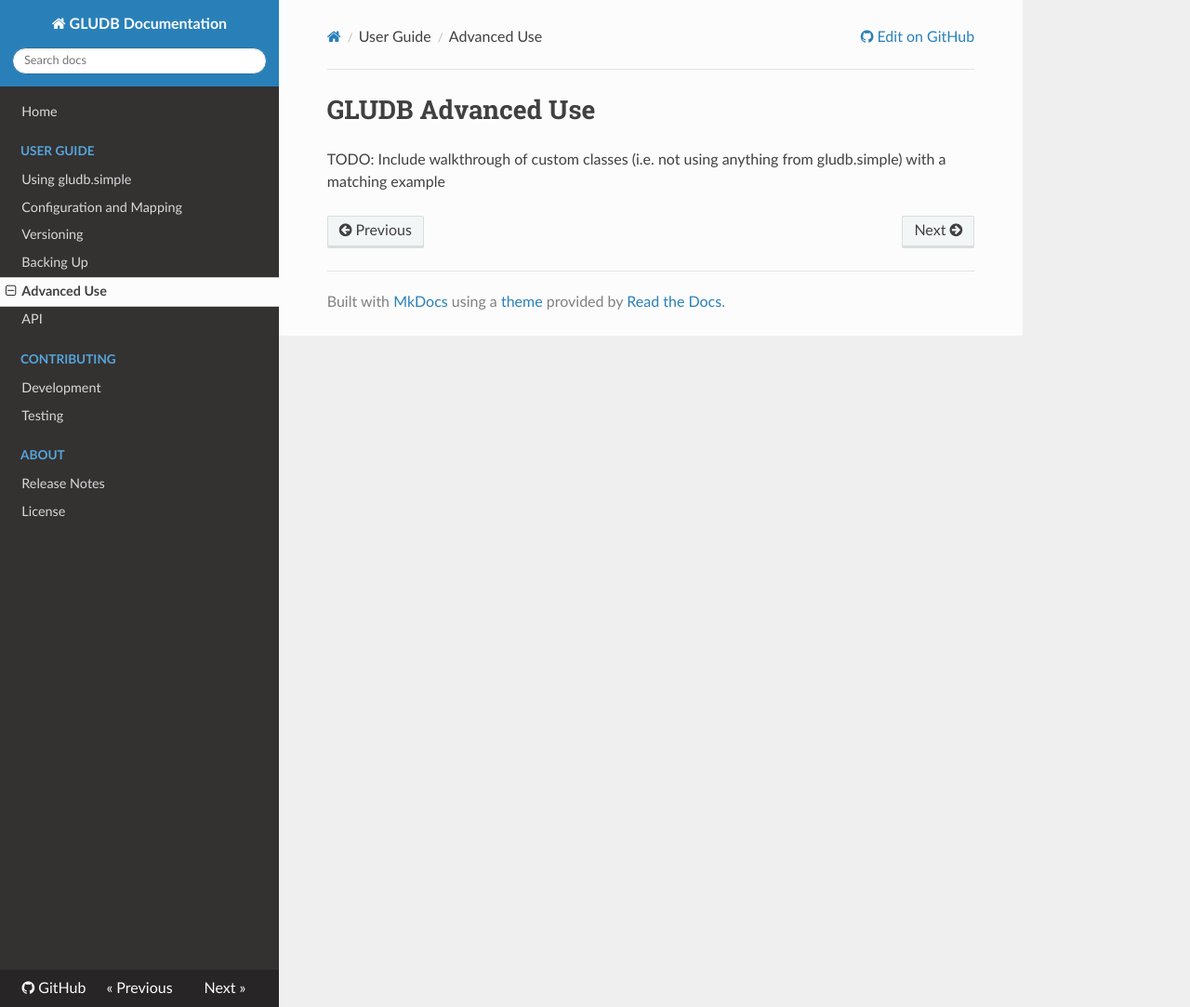
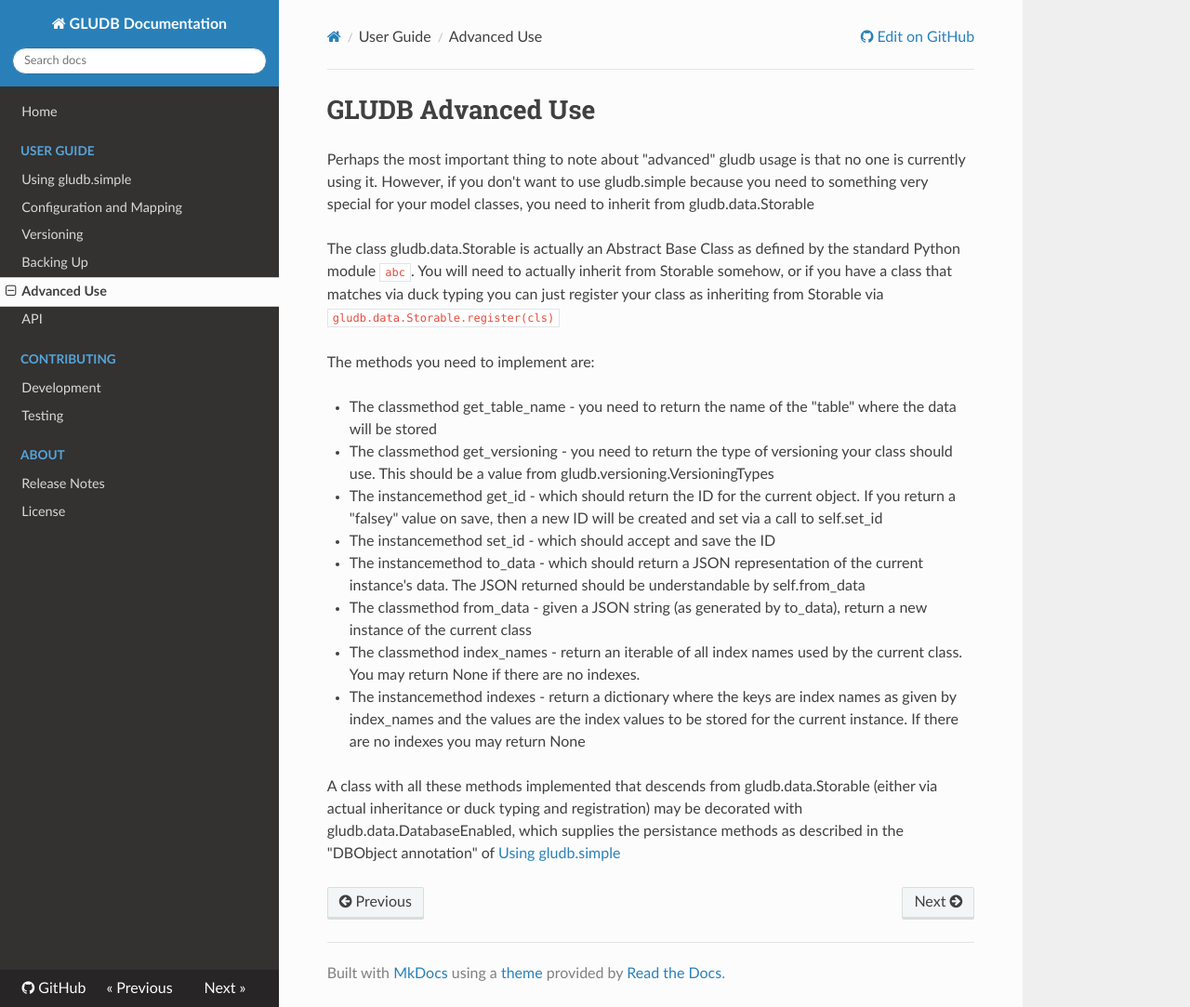
Before and after one commit to memphis-iis/GLUDB, an MkDocs documentation site: the page built from docs/advanced.md, in a window 1280 px wide and 1083 px high. Shown: the whole window at 93% size. Built offline with MkDocs 1.6.1, drawn with Linux system fonts in a browser that asks for light colours; nearby versions of some CDN libraries; old or Windows-style settings are respelled for this version of MkDocs.

Commit message:
advanced doc [ci skip]

```diff
--- a/docs/advanced.md
+++ b/docs/advanced.md
@@ -1,4 +1,40 @@
 # GLUDB Advanced Use
 
-TODO: Include walkthrough of custom classes (i.e. not using anything from
-      gludb.simple) with a matching example
+Perhaps the most important thing to note about "advanced" gludb usage is that
+no one is currently using it. However, if you don't want to use gludb.simple
+because you need to something very special for your model classes, you need to
+inherit from gludb.data.Storable
+
+The class gludb.data.Storable is actually an Abstract Base Class as defined by
+the standard Python module `abc`. You will need to actually inherit from
+Storable somehow, or if you have a class that matches via duck typing you can
+just register your class as inheriting from Storable via
+`gludb.data.Storable.register(cls)`
+
+The methods you need to implement are:
+
+* The classmethod get_table_name - you need to return the name of the "table"
+  where the data will be stored
+* The classmethod get_versioning - you need to return the type of versioning
+  your class should use. This should be a value from
+  gludb.versioning.VersioningTypes
+* The instancemethod get_id - which should return the ID for the current
+  object. If you return a "falsey" value on save, then a new ID will be created
+  and set via a call to self.set_id
+* The instancemethod set_id - which should accept and save the ID
+* The instancemethod to_data - which should return a JSON representation of
+  the current instance's data. The JSON returned should be understandable by
+  self.from_data
+* The classmethod from_data - given a JSON string (as generated by to_data),
+  return a new instance of the current class
+* The classmethod index_names - return an iterable of all index names used by
+  the current class. You may return None if there are no indexes.
+* The instancemethod indexes - return a dictionary where the keys are index
+  names as given by index_names and the values are the index values to be
+  stored for the current instance. If there are no indexes you may return None
+
+A class with all these methods implemented that descends from
+gludb.data.Storable (either via actual inheritance or duck typing and
+registration) may be decorated with gludb.data.DatabaseEnabled, which supplies
+the persistance methods as described in the "DBObject annotation" of [Using
+gludb.simple](simple.md)
```
